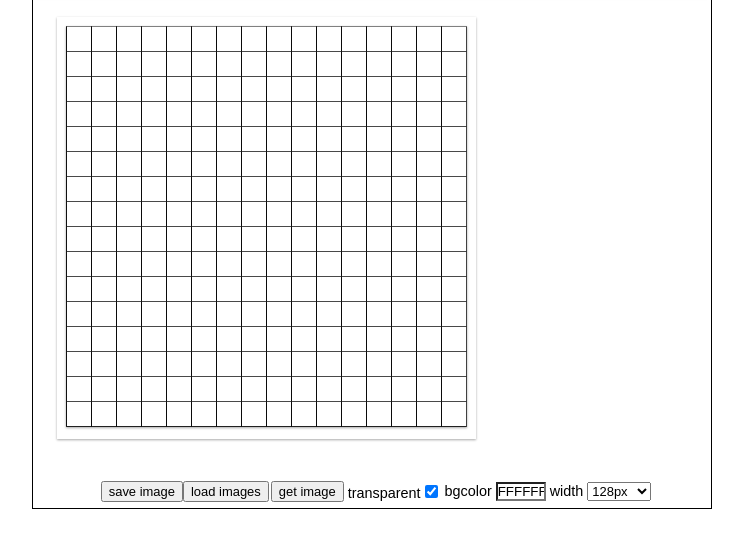
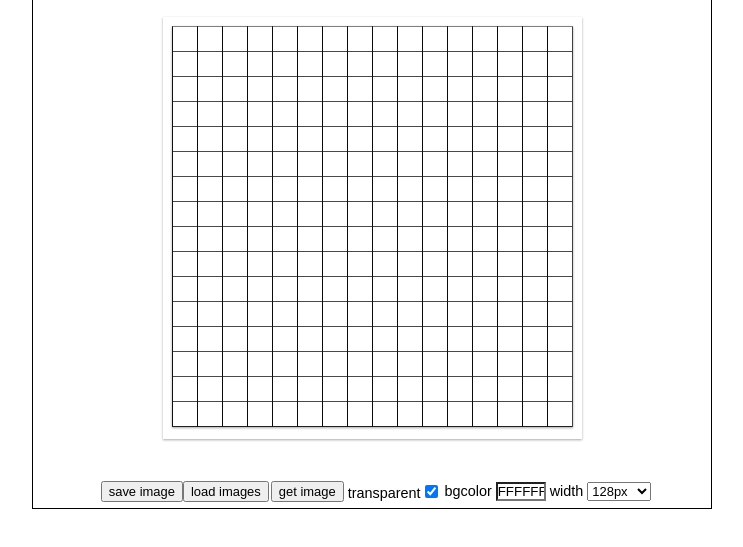
Before and after one commit to thmsdnnr/pixl, a plain HTML site: page index.html in a window 1280 px wide. Shown: the part 67-614 px from the top of the page, without its empty margins (268-1011 px from the left). Drawn offline with Linux system fonts and the light colour scheme; a web font is replaced by a local one.

Commit message:
margin auto canvas 700px

```diff
--- a/style.css
+++ b/style.css
@@ -323,8 +323,7 @@ div.close {
     }
 
     div#canvas {
-        flex: 0 2 400px;
-        margin: 20px;
+        margin: 20px auto;
     }
 
     div.controls {
```
